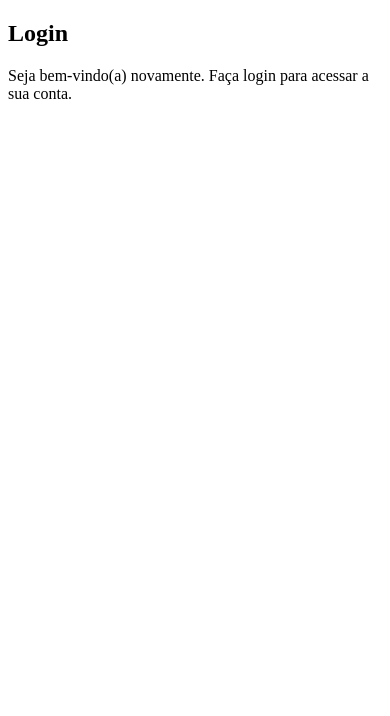
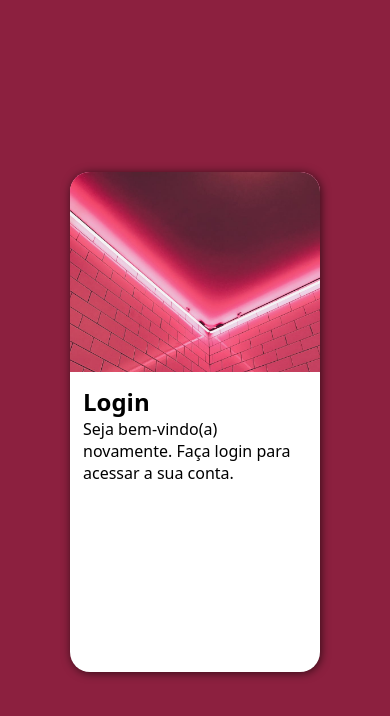
Before and after one commit to kakaszx/Projeto-Login, a plain HTML site: page index.html in a window 390 px wide. Drawn offline with Linux system fonts and the light colour scheme.

Commit message:
mobile up

```diff
--- a/estilos/style.css
+++ b/estilos/style.css
@@ -5,3 +5,51 @@
     Rosa #F24182
     Azul #3389ff
 */
+
+* {
+    font-family: system-ui, -apple-system, BlinkMacSystemFont, 'Segoe UI', Roboto, Oxygen, Ubuntu, Cantarell, 'Open Sans', 'Helvetica Neue', sans-serif;
+    padding: 0px;
+    margin: 0px;
+    box-sizing: border-box;
+}
+
+body,html {
+    background-color: #8c203f;
+    height: 100vh;
+    width: 100vw;
+}
+
+main {
+    position: relative;
+    height: 100vh;
+    width: 100vw;
+}
+
+section.login {
+    position: absolute;
+    top: 50%;
+    left: 50%;
+    transform: translate(-50%, -50%);
+    overflow: hidden;
+
+    background-color: white;
+    width: 250px;
+    height: 500px;
+    border-radius: 20px;
+    box-shadow: 1px 1px 10px rgba(0, 0, 0, 0.637);
+}
+
+section.login > div.imagem {
+    display: block;
+    background: #F24182 url(../imagens/pexels-megan-forbes-347998-963436\ .jpg);
+    background-size: cover;
+    background-position: center top;
+    height: 200px;
+}
+
+section.login > div.formulario {
+    display: block;
+    padding: 13px;
+
+
+}
--- a/index.html
+++ b/index.html
@@ -10,7 +10,8 @@
     <main>
       <section class="login">
         <div class="imagem"></div>
-        <div id="formualario">
+        <!-- Aqui vai a imagem em CSS -->
+        <div class="formulario">
           <h1>Login</h1>
           <p>
             Seja bem-vindo(a) novamente. Faça login para acessar a sua conta.
```
